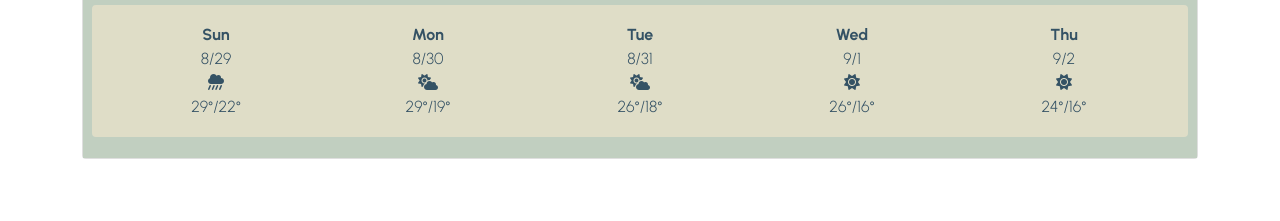
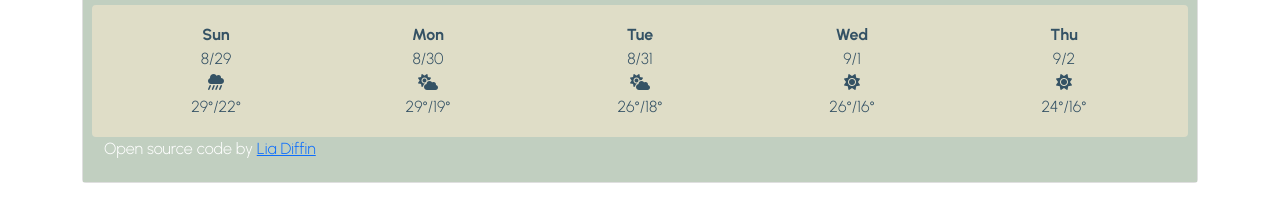
Before and after one commit to ldiffin/weather-app, a plain HTML site: page index.html in a window 1280 px wide. Shown: the part 367-588 px from the top of the page. Drawn offline with nearby package versions, Linux system fonts and the light colour scheme.

Commit message:
Added link to open source code

```diff
--- a/index.html
+++ b/index.html
@@ -106,8 +106,9 @@
                 </div>
           </div>
         </div>
-      </div>
+       </div>
     </div>
+    <span>Open source code by <a href="https://github.com/ldiffin/weather-app" target="_blank">Lia Diffin</a></span>
     <script src="src/index.js">
     </script>
   </body>
```
